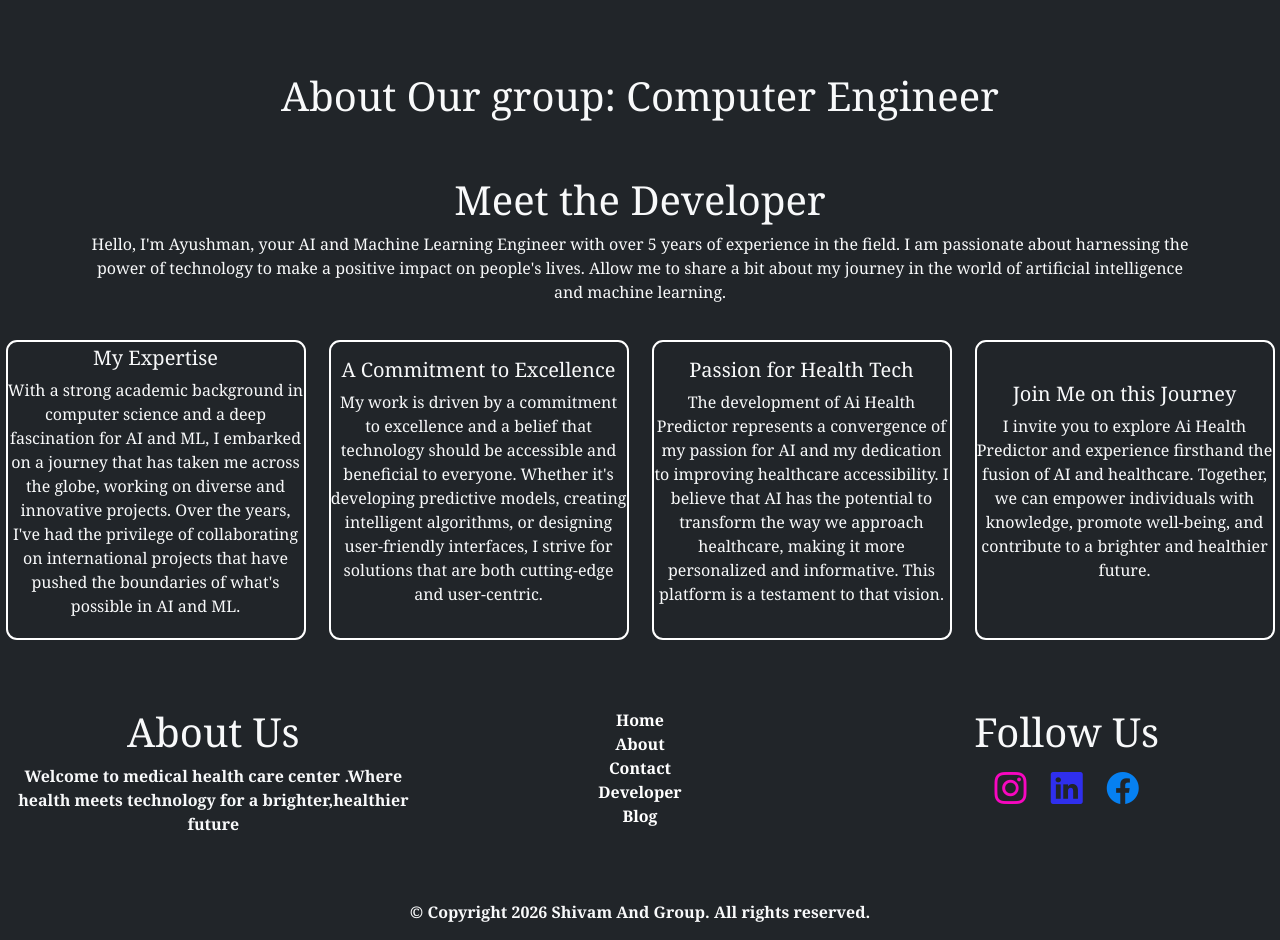
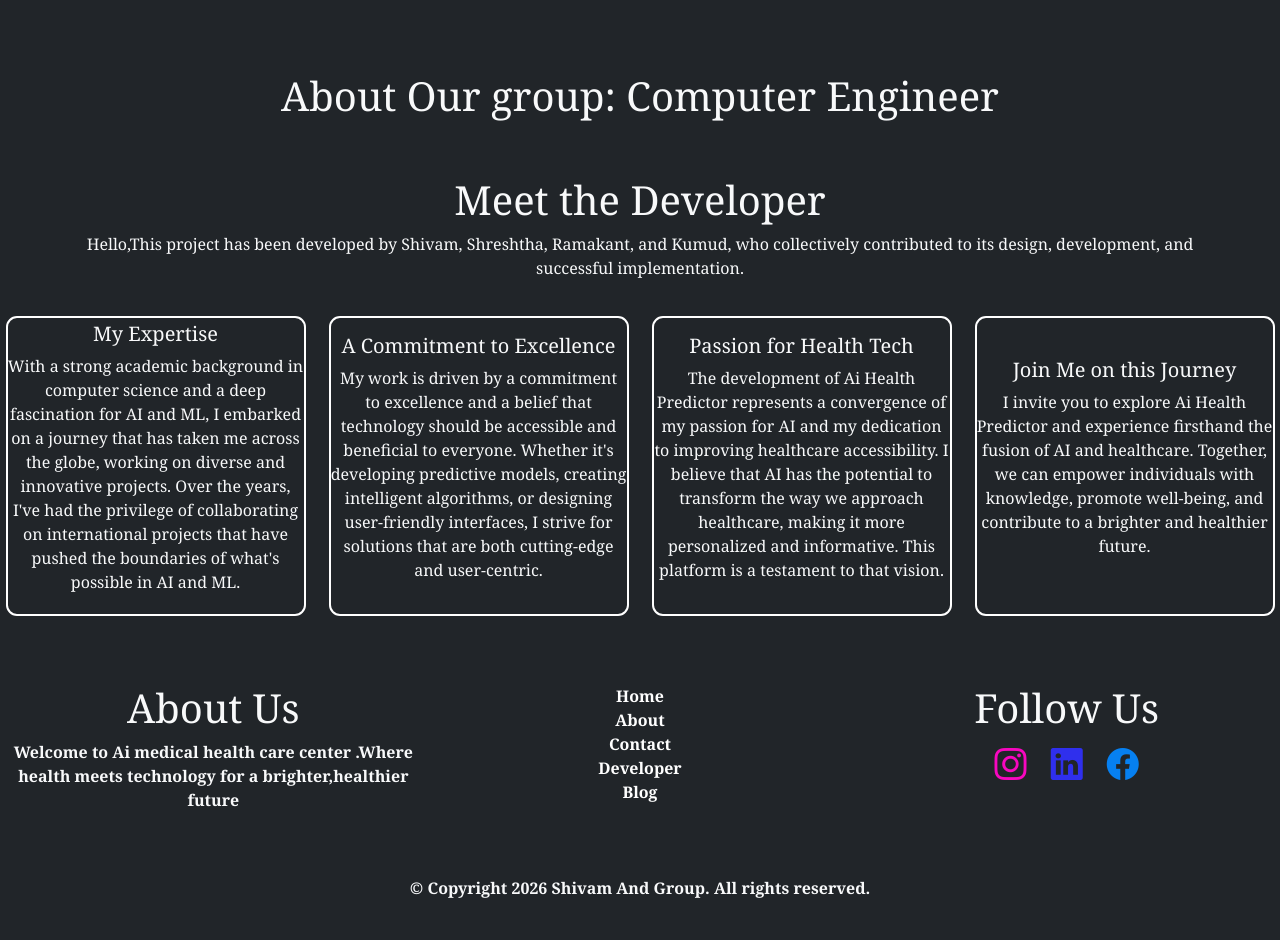
Before and after one commit to Shreshtha2580/my-project, a Flask app: page /developer in a window 1280 px wide. Shown: the part 66-1006 px from the top of the page. After the commit the page ends 964 px from the top, so only its background shows below. Run offline with Flask 3, Linux system fonts and the light colour scheme; parts of the project's set-up code (start-up, migrations or seed data) failed here and were passed over.

Commit message:
Update developer.html

```diff
--- a/myproject/templates/developer.html
+++ b/myproject/templates/developer.html
@@ -143,8 +143,7 @@ padding-top:20px;
         <div class="row">
             <div class="col-sm-12">
                 <h1>Meet the Developer</h1>
-                <p>Hello, I'm Ayushman, your AI and Machine Learning Engineer with over 5 years of experience in the field. I am passionate about harnessing the power of technology to make a positive impact on people's lives. Allow me to share a bit about my journey in the world of artificial intelligence and machine learning.
-</p>
+                <p>Hello,This project has been developed by Shivam, Shreshtha, Ramakant, and Kumud, who collectively contributed to its design, development, and successful implementation.</p>
             </div>
         </div>
     </div>
@@ -180,7 +179,7 @@ padding-top:20px;
         <div class="row text-center">
             <div class="col-sm-4">
                 <h1>About Us</h1>
-                <p>Welcome to medical health care center .Where health meets technology for a brighter,healthier future</p>
+                <p>Welcome to Ai medical health care center .Where health meets technology for a brighter,healthier future</p>
             </div>
             <div class="col-sm-4" style="display: flex;flex-direction: column;">
                  <a href="{{ url_for('home') }}" style="text-decoration: none;color: white;">Home</a>
```
